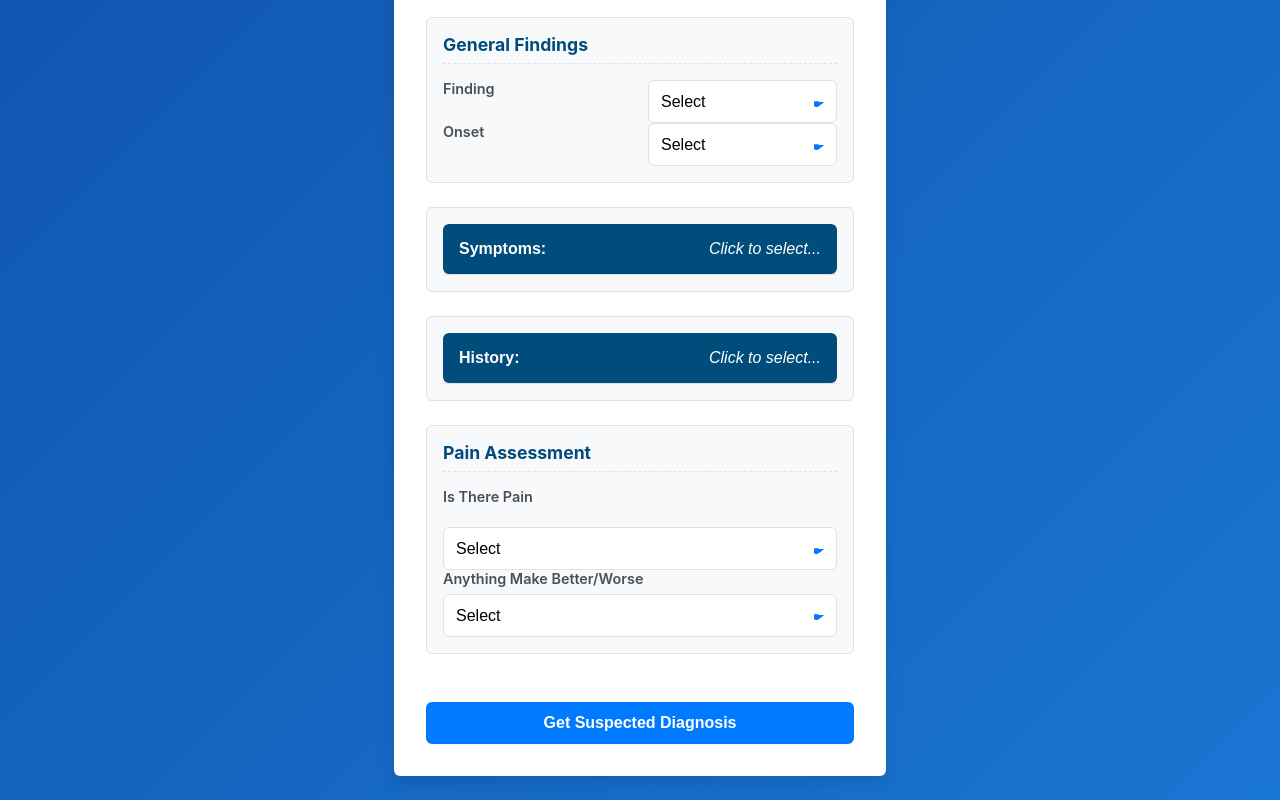
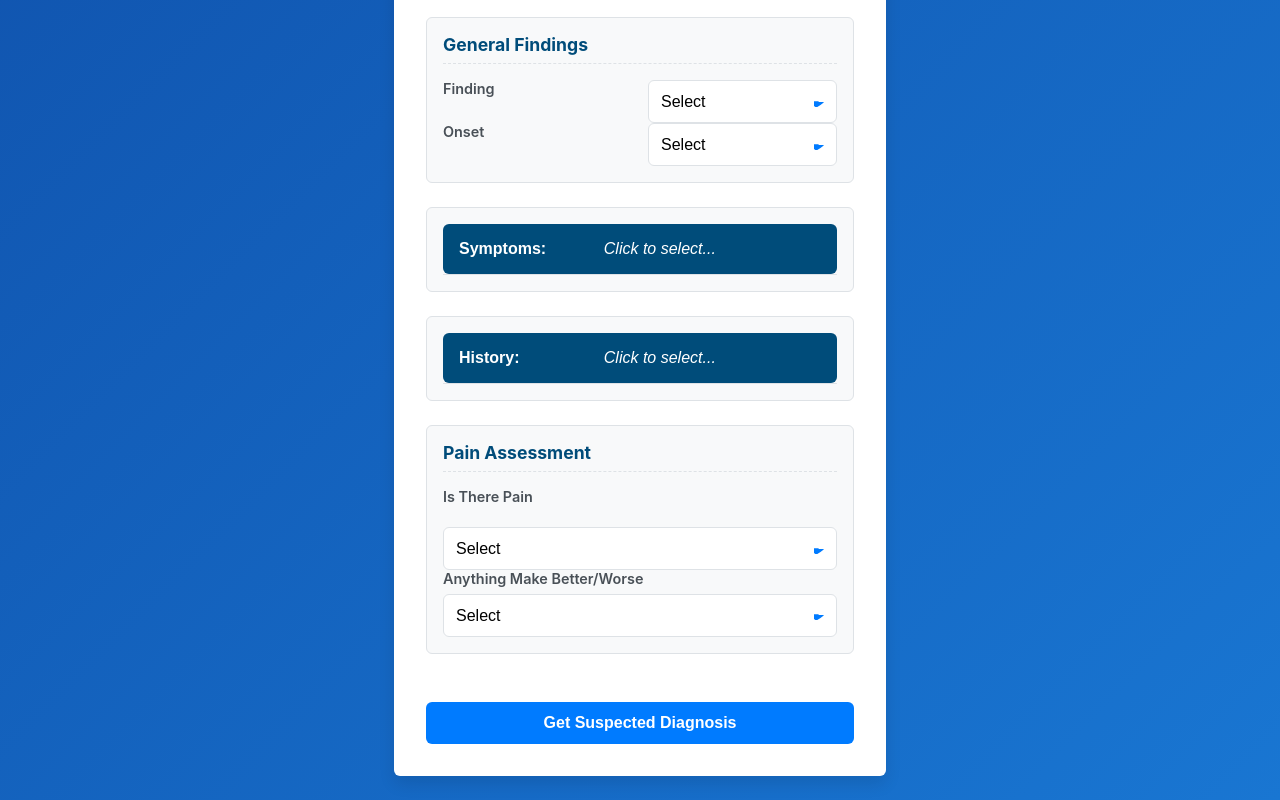
Before and after one commit to mark23k/Ems-App, a React (Vite) app: page /diagnosis in a window 1280 px wide. Shown: the part 994-1794 px from the top of the page. Built offline with nearby package versions, Linux system fonts and the light colour scheme.

Commit message:
fix css for symptoms

```diff
--- a/src/style/diagnosis.css
+++ b/src/style/diagnosis.css
@@ -151,13 +151,20 @@
     background-color: #0056b3;
 }
 
+
 .selected-items {
     font-weight: normal;
     font-style: italic;
+    flex-grow: 1; /* Allows it to take up available space */
     max-width: 60%;
     overflow: hidden;
-    text-overflow: ellipsis;
-    white-space: nowrap;
+    /* Remove white-space: nowrap; to allow text wrapping */
+    white-space: normal;
+    text-overflow: ellipsis; /* Still useful for very long single words */
+    max-height: 2.5rem; /* Set a max height to limit the text area to about two lines */
+    display: -webkit-box;
+    -webkit-line-clamp: 2; /* Limit to 2 lines for a clean summary */
+    -webkit-box-orient: vertical;
 }
 
 .checklist-content {
```
